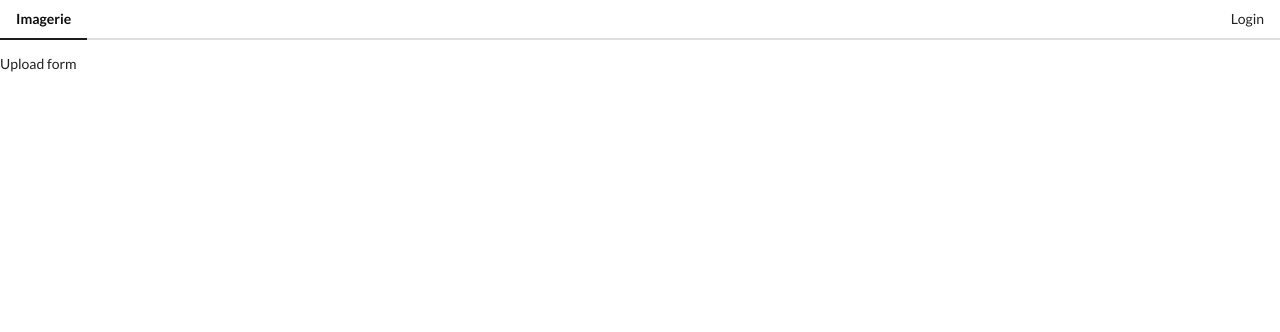
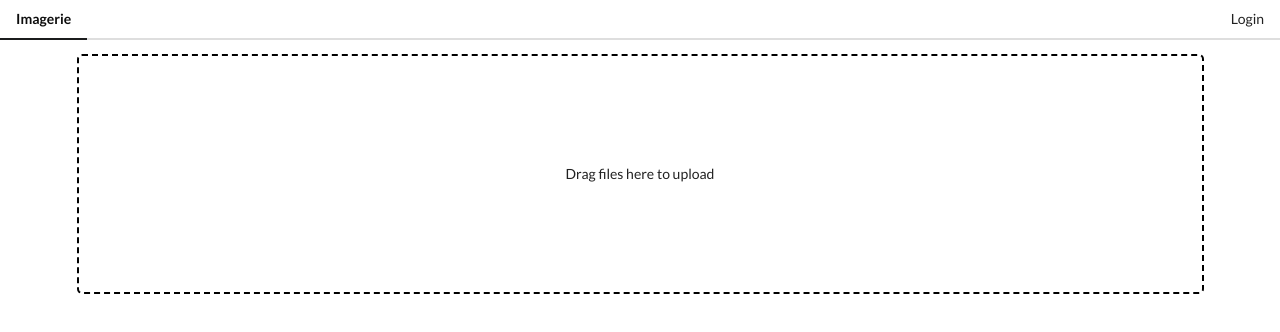
Before and after one commit to warlyware/vue-grider, a Vue app in the folder images-app/: page /upload in a window 1280 px wide. Shown: the top 332 px of the page. Built offline with nearby package versions, Linux system fonts and the light colour scheme.

Commit message:
Add uploadImage action and API request

```diff
--- a/images-app/src/App.vue
+++ b/images-app/src/App.vue
@@ -1,7 +1,9 @@
 <template>
   <div>
     <AppHeader />
-    <router-view />
+    <div class="ui container">
+      <router-view />
+    </div>
   </div>
 </template>
 
--- a/images-app/src/api/imgur.js
+++ b/images-app/src/api/imgur.js
@@ -19,5 +19,17 @@ export default {
         Authorization: `Bearer ${token}`
       }
     });
+  },
+  upload: (images, token) => {
+    Array.from(images).map(image => {
+      const formData = new FormData();
+      formData.append('image', image);
+
+      return axios.post(`${ROOT_URL}/3/image`, formData, {
+        headers: {
+          Authorization: `Bearer ${token}`
+        }
+      });
+    });
   }
 }
--- a/images-app/src/components/UploadForm.vue
+++ b/images-app/src/components/UploadForm.vue
@@ -1,15 +1,39 @@
 <template>
-  <div>
-    Upload form
+  <div class="upload-input">
+    <input type="file"
+      multiple
+      @change="uploadImages($event.target.files)"
+    />
+    <span>Drag files here to upload</span>
   </div>
 </template>
 
 <script>
+import { mapActions } from 'vuex';
+
 export default {
-  name: 'UploadForm'
+  name: 'UploadForm',
+  methods: mapActions(['uploadImages'])
 }
 </script>
 
 <style scoped>
-
+.upload-input {
+  height: 30vh;
+  border: 2px dashed black;
+  border-radius: 5px;
+  display: flex;
+  justify-content: center;
+  align-items: center;
+  position: relative;
+}
+.upload-input:hover {
+  background-color: #eee;
+}
+input {
+  width: 100%;
+  height: 30vh;
+  position: absolute;
+  opacity: 0;
+}
 </style>
--- a/images-app/src/store/modules/images.js
+++ b/images-app/src/store/modules/images.js
@@ -13,6 +13,12 @@ const actions = {
     const response = await api.fetchImages(token);
     commit('setImages', response.data.data);
     console.log(response);
+  },
+  uploadImages: async ({ rootState }, images) => {
+    console.log('images', images);
+    const { token } = rootState.auth;
+
+    await api.upload(images, token);
   }
 }
 
```
